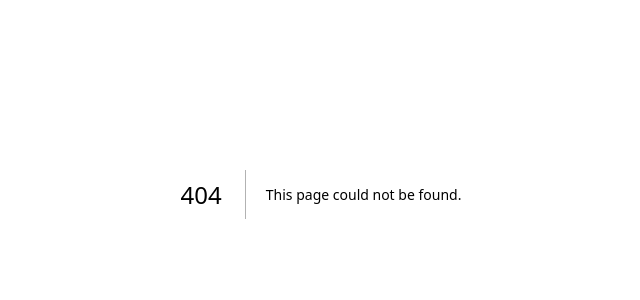
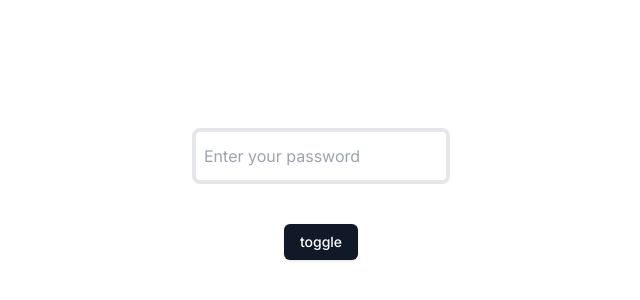
Before and after one commit to lebresilien/Tests, a Next.js app: page /password in a window 1280 px wide. Before the commit this address had no page. Shown: the part 206-506 px from the top of the page, without its empty margins (319-959 px from the left). Built offline with nearby package versions, Linux system fonts and the light colour scheme.

Commit message:
delete button

```diff
--- a/package.json
+++ b/package.json
@@ -15,6 +15,7 @@
     "@types/fs-extra": "^11.0.4",
     "class-variance-authority": "^0.7.0",
     "clsx": "^2.1.1",
+    "framer-motion": "^11.5.4",
     "fs-extra": "^11.2.0",
     "lucide-react": "^0.437.0",
     "next": "14.2.7",
--- /dev/null
+++ b/src/app/delete-button/page.tsx
@@ -0,0 +1,33 @@
+"use client";
+import { motion } from "framer-motion";
+import { Button } from "@/components/ui/button";
+import { useState } from "react";
+
+export default function Home() {
+
+    const [hover, setHover] = useState(false);
+
+    return (
+        <main className="flex min-h-screen flex-col items-center justify-center space-y-5">
+            <motion.button
+                onClick={() => setHover(!hover)}
+                //onMouseOut={() => setHover(false)}
+                className="text-white bg-red-500 w-64 h-10 rounded-full"
+                animate={{
+                    rotateX: hover ? 180 : 0,
+                    //opacity: hover ? 0 : 1
+                    backgroundColor: hover ? '#cbd5e1' : ''
+                }}
+                transition={{
+                    duration: .25
+                }}
+            >
+                {!hover ? "Delete" :
+                    <span className="backwards"></span>
+                }
+            </motion.button>
+
+           {/*  <Button onClick={() => setHover(!hover)}>Animate</Button> */}
+        </main>
+    )
+}
--- a/src/app/globals.css
+++ b/src/app/globals.css
@@ -86,3 +86,22 @@
     @apply bg-background text-foreground;
   }
 }
+
+circle,backwards
+rect,
+line {
+  stroke-width: 10px;
+  stroke-linecap: round;
+  fill: transparent;
+}
+
+.backwards::after {
+  content: "Cancel";
+  display: flex;
+  justify-content: center;
+  align-items: center;
+  transform: rotateX(180deg);
+  background-clip: text;
+  -webkit-background-clip: text;
+  color: white;
+}
--- /dev/null
+++ b/src/app/password/page.tsx
@@ -0,0 +1,99 @@
+"use client";
+import { Button } from "@/components/ui/button";
+import { Input } from "@/components/ui/input";
+import { cn } from "@/lib/utils";
+import { motion } from "framer-motion";
+import { FormEvent, useState } from "react";
+
+const
+inputVariants = {
+   focused: {
+     borderColor: 'yellow',
+     transition: {
+       duration: 3,
+       ease: 'easeInOut',
+     },
+   },
+   unfocused: {
+     borderColor: 'red',
+     transition: {
+       duration: 7,
+       ease: 'easeInOut',
+     },
+   },
+ };
+
+ const draw = {
+    hidden: { pathLength: 0, opacity: 0 },
+    visible: (i: number) => {
+      const delay = 1 + i * 0.5;
+      return {
+        pathLength: 1,
+        opacity: 1,
+        transition: {
+          pathLength: { delay, type: "spring", duration: 1.5, bounce: 0 },
+          opacity: { delay, duration: 0.01 }
+        }
+      };
+    }
+  };
+export default function Home() {
+
+    const [value, setValue] = useState('');
+    const [count, setCount] = useState(0);
+    const [status, setStatus] = useState('');
+    const [toggle, setToggle] = useState(false)
+
+    const onChange = (e: FormEvent<HTMLInputElement>) => {
+        setValue(e.currentTarget.value);
+    }
+
+    const increment = () => {
+        setCount(count + 1);
+        setToggle(!toggle)
+    }
+
+    const validate = (): string => {
+        if(value.length >= 1 && value.length < 4 ) return 'weak'
+        else if(value.length >= 4 && value.length < 8 ) return 'medium'
+        else return 'strong'
+    }
+
+    return (
+        <main className="flex min-h-screen flex-col items-center justify-center space-y-5">
+            <div className="relative">
+                <motion.input
+                    animate={{
+                        borderBlockStartColor: value.length == 2 ? 'red' : ''
+                    }}
+                    transition={{
+                        duration: .25,
+                        delay: .5
+                    }}
+                    type="password"
+                    className={cn(
+                        "py-3 border border-4 rounded-lg px-2 focus:outline-none"
+                    )}
+                    placeholder="Enter your password"
+                    value={value}
+                    onChange={onChange}
+                />
+            </div>
+            <span className="text-sm font-light font-bold"> {value ? validate() : ''}</span>
+           {/*  <motion.div
+                className="bg-gray-100 p-4 border border-blue-700"
+                animate={{
+                    borderInlineColor: count == 1 ? 'red' : '',
+                    border
+                }}
+                transition={{
+                    duration: 3.5
+                }}
+            >
+                1
+            </motion.div> */}
+            <Button className="text-white" onClick={increment}>toggle</Button>
+
+        </main>
+    )
+}
```
Also changed, not shown: 1 other file (tests, documents, lock files or other folders).
